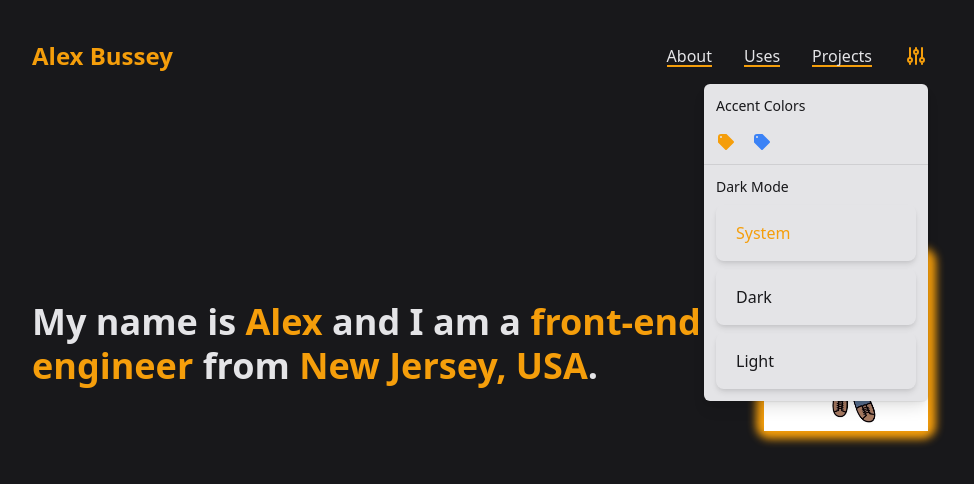
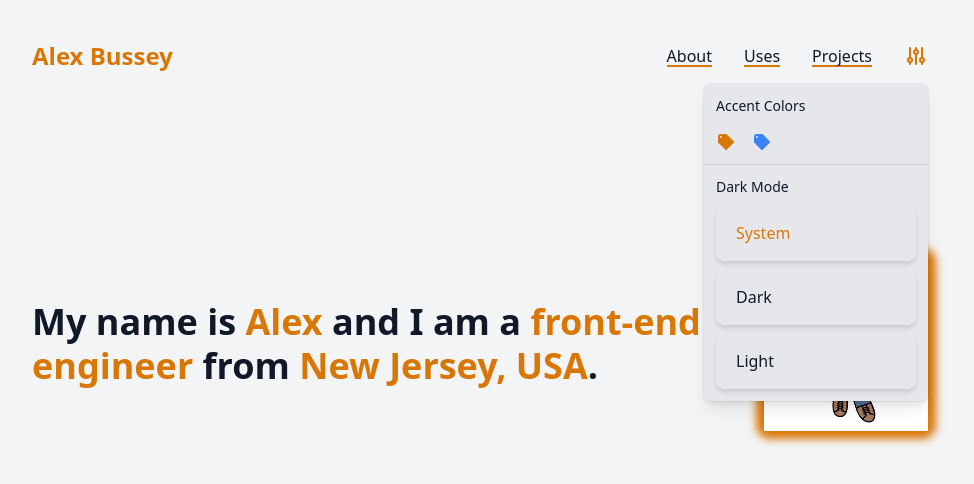
Before and after one commit to waxidiotic/personal-site-next, a Next.js app: page / in a window 1280 px wide. Both pictures are taken after a click on the button 1076 px from the left and 56 px from the top of the page. Shown: the top 484 px of the page, without its empty margins (160-1134 px from the left). Built offline with nearby package versions, Linux system fonts and the light colour scheme.

Commit message:
kinda got theming work

```diff
--- a/components/Layout.tsx
+++ b/components/Layout.tsx
@@ -1,7 +1,13 @@
-import { ReactNode } from "react";
+import { ReactNode, useEffect, useState } from "react";
 import { Nav } from "./Nav";
 
 export default function Layout({ children }: { children: ReactNode }) {
+  const [currentTheme, setCurrentTheme] = useState("theme-orange-light");
+
+  useEffect(() => {
+    document.documentElement.classList.add(currentTheme);
+  }, [currentTheme]);
+
   return (
     <div className="max-w-4xl py-8 m-auto">
       <Nav />
--- a/components/Nav.tsx
+++ b/components/Nav.tsx
@@ -3,13 +3,11 @@ import { Options } from "./Options";
 export function Nav() {
   return (
     <nav className="flex items-center justify-between h-12">
-      <div className="text-2xl font-bold text-construction-accent">
-        Alex Bussey
-      </div>
+      <div className="text-2xl font-bold text-accent">Alex Bussey</div>
       <ul className="flex items-center space-x-8">
         <li>
           <a
-            className="bg-gradient-to-r from-construction-accent to-construction-accent bg-growing-underline"
+            className="bg-gradient-to-r from-accent to-accent bg-growing-underline"
             href="/about"
           >
             About
@@ -17,7 +15,7 @@ export function Nav() {
         </li>
         <li>
           <a
-            className="bg-gradient-to-r from-construction-accent to-construction-accent bg-growing-underline"
+            className="bg-gradient-to-r from-accent to-accent bg-growing-underline"
             href="/uses"
           >
             Uses
@@ -25,7 +23,7 @@ export function Nav() {
         </li>
         <li>
           <a
-            className="bg-gradient-to-r from-construction-accent to-construction-accent bg-growing-underline"
+            className="bg-gradient-to-r from-accent to-accent bg-growing-underline"
             href="/projects"
           >
             Projects
--- a/components/Options.tsx
+++ b/components/Options.tsx
@@ -1,5 +1,5 @@
 import { Menu, Transition, RadioGroup } from "@headlessui/react";
-import { Fragment, ReactPropTypes, useEffect, useRef, useState } from "react";
+import { Fragment, useState } from "react";
 import { AdjustmentsIcon } from "@heroicons/react/outline";
 import { TagIcon } from "@heroicons/react/solid";
 
@@ -8,10 +8,7 @@ export function Options() {
     <Menu as="div" className="relative inline-block">
       <div>
         <Menu.Button className="inline-flex justify-center w-full py-2 rounded-md focus:outline-none focus-visible:ring-2 focus-visible:ring-white focus-visible:ring-opacity-75">
-          <AdjustmentsIcon
-            className="w-6 h-6 text-construction-accent"
-            aria-hidden="true"
-          />
+          <AdjustmentsIcon className="w-6 h-6 text-accent" aria-hidden="true" />
         </Menu.Button>
       </div>
       <Transition
@@ -23,9 +20,9 @@ export function Options() {
         leaveFrom="transform opacity-100 scale-100"
         leaveTo="transform opacity-0 scale-95"
       >
-        <Menu.Items className="absolute right-0 z-10 w-56 mt-2 origin-top-right divide-y rounded-md shadow-lg divide-construction-dark/10 bg-construction-text ring-1 ring-black ring-opacity-5 focus:outline-none">
+        <Menu.Items className="absolute right-0 z-10 w-56 mt-2 origin-top-right bg-gray-200 divide-y rounded-md shadow-lg divide-gray-900/10 ring-1 ring-black ring-opacity-5 focus:outline-none">
           <div className="px-1 py-1">
-            <span className="inline-block p-2 text-sm text-construction-dark">
+            <span className="inline-block p-2 text-sm text-gray-900">
               Accent Colors
             </span>
             <div className="flex">
@@ -33,9 +30,7 @@ export function Options() {
                 {({ active }) => (
                   <button
                     className={`${
-                      active
-                        ? "bg-construction-accent text-white"
-                        : "text-construction-accent"
+                      active ? "bg-accent text-white" : "text-accent"
                     } group flex rounded-md items-center pl-2 py-2 text-sm`}
                   >
                     <TagIcon className="w-5 h-5 mr-2" aria-hidden="true" />
@@ -56,7 +51,7 @@ export function Options() {
             </div>
           </div>
           <div className="px-1 py-1">
-            <span className="inline-block p-2 text-sm text-construction-dark">
+            <span className="inline-block p-2 text-sm text-gray-900">
               Dark Mode
             </span>
             <Menu.Item>
@@ -69,7 +64,7 @@ export function Options() {
   );
 }
 
-function DarkModeDropdown(props: any) {
+function DarkModeDropdown() {
   const [selected, setSelected] = useState<"system" | "dark" | "light">(
     "system"
   );
@@ -82,32 +77,26 @@ function DarkModeDropdown(props: any) {
           <div className="space-y-2">
             <RadioGroup.Option
               value="system"
-              className="relative flex px-5 py-4 rounded-lg shadow-md cursor-pointer focus:outline-none text-construction-dark"
+              className="relative flex px-5 py-4 text-gray-900 rounded-lg shadow-md cursor-pointer focus:outline-none"
             >
               {({ checked }) => (
-                <span className={checked ? "text-construction-accent" : ""}>
-                  System
-                </span>
+                <span className={checked ? "text-accent" : ""}>System</span>
               )}
             </RadioGroup.Option>
             <RadioGroup.Option
               value="dark"
-              className="relative flex px-5 py-4 rounded-lg shadow-md cursor-pointer focus:outline-none text-construction-dark"
+              className="relative flex px-5 py-4 text-gray-900 rounded-lg shadow-md cursor-pointer focus:outline-none"
             >
               {({ checked }) => (
-                <span className={checked ? "text-construction-accent" : ""}>
-                  Dark
-                </span>
+                <span className={checked ? "text-accent" : ""}>Dark</span>
               )}
             </RadioGroup.Option>
             <RadioGroup.Option
               value="light"
-              className="relative flex px-5 py-4 rounded-lg shadow-md cursor-pointer focus:outline-none text-construction-dark"
+              className="relative flex px-5 py-4 text-gray-900 rounded-lg shadow-md cursor-pointer focus:outline-none"
             >
               {({ checked }) => (
-                <span className={checked ? "text-construction-accent" : ""}>
-                  Light
-                </span>
+                <span className={checked ? "text-accent" : ""}>Light</span>
               )}
             </RadioGroup.Option>
             {/* {modes.map((mode) => (
--- a/pages/index.tsx
+++ b/pages/index.tsx
@@ -14,13 +14,11 @@ const Home: NextPage = () => {
       <main>
         <div className="flex items-center justify-between mt-44">
           <div className="text-4xl max-w-2xl leading-[44px] font-bold">
-            My name is <span className="text-construction-accent">Alex</span>{" "}
-            and I am a{" "}
-            <span className="text-construction-accent">front-end engineer</span>{" "}
-            from{" "}
-            <span className="text-construction-accent">New Jersey, USA</span>.
+            My name is <span className="text-accent">Alex</span> and I am a{" "}
+            <span className="text-accent">front-end engineer</span> from{" "}
+            <span className="text-accent">New Jersey, USA</span>.
           </div>
-          <div className="flex items-center rounded-md shadow-avatar">
+          <div className="flex items-center rounded-md shadow-avatar-orange">
             <Image src={avatarPic} alt="Cartoon depiction of me" />
           </div>
         </div>
--- a/styles/globals.css
+++ b/styles/globals.css
@@ -2,8 +2,20 @@
 @tailwind components;
 @tailwind utilities;
 
+.theme-orange-light {
+  --bg-color: theme("colors.gray.100");
+  --text-color: theme("colors.gray.900");
+  --accent-color: theme("colors.yellow.600");
+}
+
+.theme-orange-dark {
+  --bg-color: theme("colors.gray.900");
+  --text-color: theme("colors.gray.100");
+  --accent-color: theme("colors.yellow.500");
+}
+
 #__next {
-  @apply bg-construction-dark text-construction-text;
+  @apply bg-primary text-primary;
   height: 100vh;
 }
 
@@ -15,10 +27,10 @@
   }
   .bg-growing-underline:hover {
     background-size: 100% 100%;
-    @apply text-construction-dark;
+    @apply text-gray-900;
   }
   .bg-growing-underline:focus {
     background-size: 100% 100%;
-    @apply text-construction-dark;
+    @apply text-gray-900;
   }
 }
--- a/tailwind.config.js
+++ b/tailwind.config.js
@@ -1,21 +1,20 @@
 module.exports = {
   mode: "jit",
   purge: ["./pages/**/*.{js,ts,jsx,tsx}", "./components/**/*.{js,ts,jsx,tsx}"],
-  darkMode: "class", // or 'media' or 'class'
   theme: {
     extend: {
       colors: {
-        construction: {
-          dark: "#18181B",
-          accent: "#f59e0b",
-          text: "#e4e4e7",
-        },
+        accent: "var(--accent-color)",
       },
-      stoke: (theme) => ({
-        construction: theme("colors.construction.accent"),
-      }),
+      backgroundColor: {
+        primary: "var(--bg-color)",
+      },
+      textColor: {
+        primary: "var(--text-color)",
+        accent: "var(--accent-color)",
+      },
       boxShadow: (theme) => ({
-        avatar: `0px 0px 8px 8px ${theme("colors.construction.accent")}`,
+        "avatar-orange": `0px 0px 8px 8px var(--accent-color)`,
       }),
     },
   },
```
